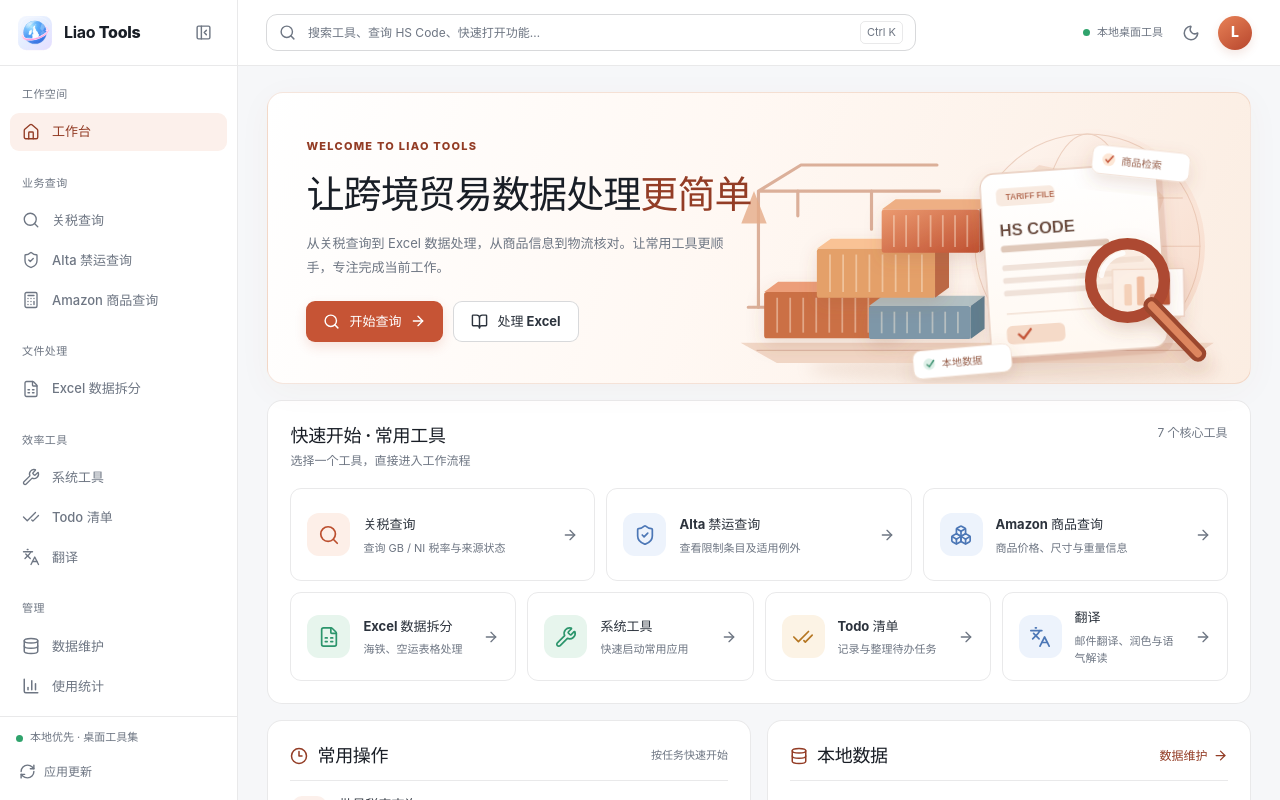
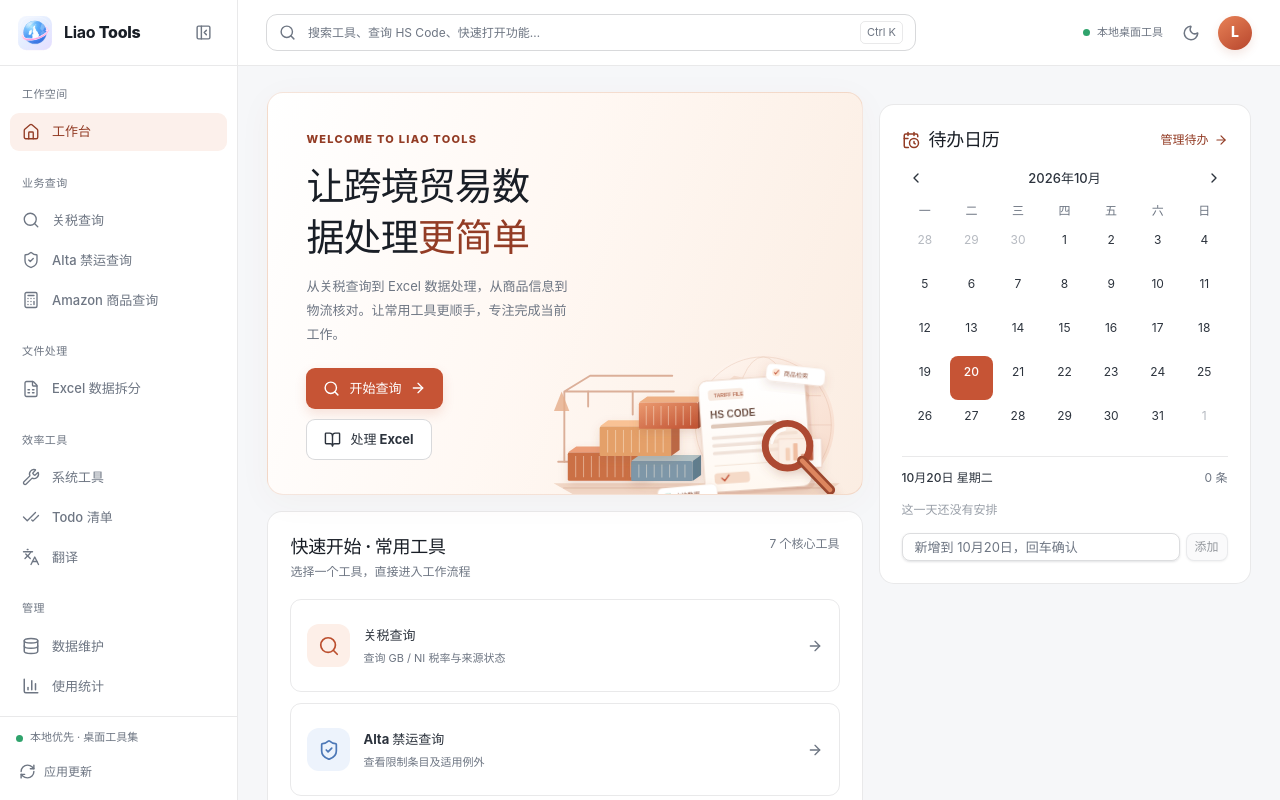
Before and after one commit to liao-works/liao-tools, a React (Vite) app: page / in a window 1280 px wide. Built offline with nearby package versions, Linux system fonts and the light colour scheme; the HTML template or start-up script is replaced by a standard one.

Commit message:
feat(home): 首页右栏待办日历（标记/悬停预览/选中日操作/无日期折叠）

```diff
--- a/src/features/home/HomePage.tsx
+++ b/src/features/home/HomePage.tsx
@@ -6,6 +6,7 @@ import {
 } from 'lucide-react';
 import { taxApi } from '@/lib/api/tax';
 import { altaApi } from '@/lib/api/alta';
+import { HomeTodoCalendar } from '@/features/todo/components/HomeTodoCalendar';
 
 const tools = [
   { name: '关税查询', text: '查询 GB / NI 税率与来源状态', to: '/tax', icon: Search, accent: 'orange' },
@@ -38,7 +39,8 @@ export function HomePage() {
     return () => { alive = false; };
   }, []);
 
-  return <div className="lt-home lt-home--polished">
+  return <div className="lt-home lt-home--polished lt-home--with-rail">
+    <div className="lt-home-main">
     <section className="lt-hero lt-hero--editorial" aria-labelledby="welcome-title">
       <div className="lt-hero-copy">
         <span className="lt-kicker">WELCOME TO LIAO TOOLS</span>
@@ -105,5 +107,9 @@ export function HomePage() {
         </div>
       </section>
     </div>
+    </div>
+    <aside className="lt-home-rail">
+      <HomeTodoCalendar />
+    </aside>
   </div>;
 }
--- /dev/null
+++ b/src/features/todo/components/HomeTodoCalendar.tsx
@@ -0,0 +1,211 @@
+import { useEffect, useMemo, useState } from 'react';
+import { Link } from 'react-router-dom';
+import { format, isSameDay, startOfDay } from 'date-fns';
+import { zhCN } from 'date-fns/locale';
+import { ArrowRight, CalendarClock, CalendarPlus, Check, ChevronDown, Trash2 } from 'lucide-react';
+import { Button } from '@/components/ui/button';
+import { Input } from '@/components/ui/input';
+import { MonthGrid, dayKey, type MonthMarker } from './MonthGrid';
+import { useTodoStore } from '../store/todoStore';
+import { PRIORITY_COLORS, type TodoTask } from '../types';
+import { cn } from '@/lib/utils';
+
+/** 首页右栏：待办日历（月历标记 + 选中日列表 + 无日期折叠条） */
+export function HomeTodoCalendar() {
+  const tasks = useTodoStore((s) => s.tasks);
+  const initialized = useTodoStore((s) => s.initialized);
+  const loadTasks = useTodoStore((s) => s.loadTasks);
+  const addTask = useTodoStore((s) => s.addTask);
+  const updateTask = useTodoStore((s) => s.updateTask);
+
+  const [month, setMonth] = useState(() => new Date());
+  const [selected, setSelected] = useState(() => new Date());
+  const [draft, setDraft] = useState('');
+  const [undatedOpen, setUndatedOpen] = useState(false);
+
+  useEffect(() => {
+    if (!initialized) void loadTasks();
+  }, [initialized, loadTasks]);
+
+  const dated = useMemo(() => tasks.filter((t) => t.dueDate), [tasks]);
+  const markers = useMemo(() => {
+    const map: Record<string, MonthMarker> = {};
+    for (const task of dated) {
+      const key = dayKey(new Date(task.dueDate!));
+      const entry = map[key] ?? { count: 0, dots: [] };
+      entry.count += 1;
+      if (task.status === 'pending') entry.dots.push(PRIORITY_COLORS[task.priority]);
+      map[key] = entry;
+    }
+    return map;
+  }, [dated]);
+
+  const selectedDay = startOfDay(selected);
+  const selectedTasks = useMemo(
+    () => dated.filter((t) => isSameDay(new Date(t.dueDate!), selectedDay)),
+    [dated, selectedDay],
+  );
+  const undatedTasks = useMemo(() => tasks.filter((t) => !t.dueDate), [tasks]);
+
+  const submitDraft = async () => {
+    const title = draft.trim();
+    if (!title) return;
+    await addTask(title, 'medium', selectedDay.getTime());
+    setDraft('');
+  };
+
+  const hoverList = (day: Date) => {
+    const items = dated.filter((t) => isSameDay(new Date(t.dueDate!), day));
+    return (
+      <div>
+        <p className="mb-1.5 text-xs font-medium">
+          {format(day, 'M月d日 EEEE', { locale: zhCN })} · {items.length} 条
+        </p>
+        {items.slice(0, 5).map((task) => (
+          <p key={task.id} className="flex items-center gap-1.5 py-0.5 text-xs text-muted-foreground">
+            <span
+              className="h-1.5 w-1.5 shrink-0 rounded-full"
+              style={{ backgroundColor: PRIORITY_COLORS[task.priority] }}
+            />
+            <span className={cn('truncate', task.status === 'completed' && 'line-through opacity-60')}>
+              {task.title}
+            </span>
+          </p>
+        ))}
+        {items.length > 5 && (
+          <p className="mt-1 text-xs text-muted-foreground/70">还有 {items.length - 5} 条…点击日期查看全部</p>
+        )}
+      </div>
+    );
+  };
+
+  return (
+    <section className="lt-home-panel">
+      <div className="lt-panel-heading">
+        <div><CalendarClock size={18} /><h2>待办日历</h2></div>
+        <Link to="/todo" className="flex items-center gap-1 text-xs text-muted-foreground hover:text-foreground">
+          管理待办 <ArrowRight size={14} />
+        </Link>
+      </div>
+
+      <MonthGrid
+        month={month}
+        selected={selected}
+        markers={markers}
+        onMonthChange={setMonth}
+        onSelect={setSelected}
+        renderHover={hoverList}
+      />
+
+      {/* 选中日的待办列表（可操作） */}
+      <div className="mt-3 border-t border-border pt-3">
+        <div className="mb-2 flex items-center justify-between text-xs">
+          <span className="font-medium">{format(selectedDay, 'M月d日 EEEE', { locale: zhCN })}</span>
+          <span className="text-muted-foreground">{selectedTasks.length} 条</span>
+        </div>
+        <div className="space-y-0.5">
+          {selectedTasks.length === 0 && (
+            <p className="py-1.5 text-xs text-muted-foreground/70">这一天还没有安排</p>
+          )}
+          {selectedTasks.map((task) => (
+            <TaskRow
+              key={task.id}
+              task={task}
+              extraAction={
+                <Button
+                  type="button" variant="ghost" size="icon" className="h-6 w-6 text-muted-foreground"
+                  aria-label="改为无日期" title="取消到期日"
+                  onClick={() => void updateTask(task.id, { dueDate: undefined })}
+                >
+                  <CalendarPlus size={13} className="rotate-45" />
+                </Button>
+              }
+            />
+          ))}
+        </div>
+        <div className="mt-2 flex items-center gap-1.5">
+          <Input
+            value={draft}
+            onChange={(e) => setDraft(e.target.value)}
+            onKeyDown={(e) => { if (e.key === 'Enter') void submitDraft(); }}
+            placeholder={`新增到 ${format(selectedDay, 'M月d日')}，回车确认`}
+            className="h-7 flex-1 text-xs"
+          />
+          <Button
+            type="button" size="sm" variant="outline"
+            className="h-7 shrink-0 px-2 text-xs" disabled={!draft.trim()} onClick={() => void submitDraft()}
+          >
+            添加
+          </Button>
+        </div>
+      </div>
+
+      {/* 无日期待办折叠条 */}
+      {undatedTasks.length > 0 && (
+        <div className="mt-3 border-t border-border pt-2">
+          <button
+            type="button"
+            onClick={() => setUndatedOpen((v) => !v)}
+            className="flex w-full items-center gap-1.5 rounded px-1 py-1 text-xs text-muted-foreground transition-colors hover:text-foreground"
+          >
+            <ChevronDown size={13} className={cn('transition-transform', undatedOpen && 'rotate-180')} />
+            无日期待办 {undatedTasks.length} 条
+          </button>
+          {undatedOpen && (
+            <div className="mt-1 space-y-0.5">
+              {undatedTasks.map((task) => (
+                <TaskRow
+                  key={task.id}
+                  task={task}
+                  extraAction={
+                    <Button
+                      type="button" variant="ghost" size="icon"
+                      className="h-6 w-6 text-muted-foreground" aria-label="排期到选中日"
+                      title={`排期到 ${format(selectedDay, 'M月d日')}`}
+                      onClick={() => void updateTask(task.id, { dueDate: selectedDay.getTime() })}
+                    >
+                      <CalendarPlus size={13} />
+                    </Button>
+                  }
+                />
+              ))}
+            </div>
+          )}
+        </div>
+      )}
+    </section>
+  );
+}
+
+function TaskRow({ task, extraAction }: { task: TodoTask; extraAction?: React.ReactNode }) {
+  const toggleTask = useTodoStore((s) => s.toggleTask);
+  const deleteTask = useTodoStore((s) => s.deleteTask);
+  const done = task.status === 'completed';
+  return (
+    <div className="group flex items-center gap-2 rounded-md px-1 py-1 transition-colors hover:bg-muted/50">
+      <button
+        type="button"
+        aria-label={done ? '标记为未完成' : '标记为完成'}
+        onClick={() => void toggleTask(task.id)}
+        className={cn(
+          'flex h-4 w-4 shrink-0 items-center justify-center rounded-full border transition-colors',
+          done ? 'border-primary bg-primary text-primary-foreground' : 'border-border hover:border-primary',
+        )}
+      >
+        {done && <Check size={11} />}
+      </button>
+      <span className={cn('flex-1 truncate text-xs', done && 'text-muted-foreground line-through')}>
+        {task.title}
+      </span>
+      {extraAction}
+      <Button
+        type="button" variant="ghost" size="icon"
+        className="h-6 w-6 text-muted-foreground opacity-0 transition-opacity hover:text-destructive group-hover:opacity-100"
+        aria-label="删除待办"
+        onClick={() => void deleteTask(task.id)}
+      >
+        <Trash2 size={13} />
+      </Button>
+    </div>
+  );
+}
--- a/src/styles/workspace.css
+++ b/src/styles/workspace.css
@@ -92,6 +92,14 @@
 .lt-tool-info small {font-size:11px;line-height:1.5;display:block;color:var(--muted-foreground)}
 .lt-tool-arrow {color:var(--muted-foreground);flex:0 0 auto}
 .lt-home-bottom {display:grid;grid-template-columns:1fr 1fr;gap:16px}
+/* 首页右栏（待办日历）：宽屏双栏，窄屏落到主列下方 */
+.lt-home-main {display:flex;flex-direction:column;gap:16px;min-width:0}
+.lt-home-rail {align-self:start;min-width:0}
+@media (min-width: 1280px) {
+  .lt-home--with-rail {grid-template-columns:minmax(0,1fr) 372px}
+  .lt-home--with-rail .lt-tools-grid {grid-template-columns:repeat(2,minmax(0,1fr))}
+  .lt-home-rail {position:sticky;top:12px;max-height:calc(100vh - 60px);overflow-y:auto}
+}
 .lt-panel-heading {align-items:center;margin-bottom:12px}
 .lt-panel-heading > div {display:flex;align-items:center;gap:9px}
 .lt-panel-heading svg {color:var(--primary-fg)}
```
